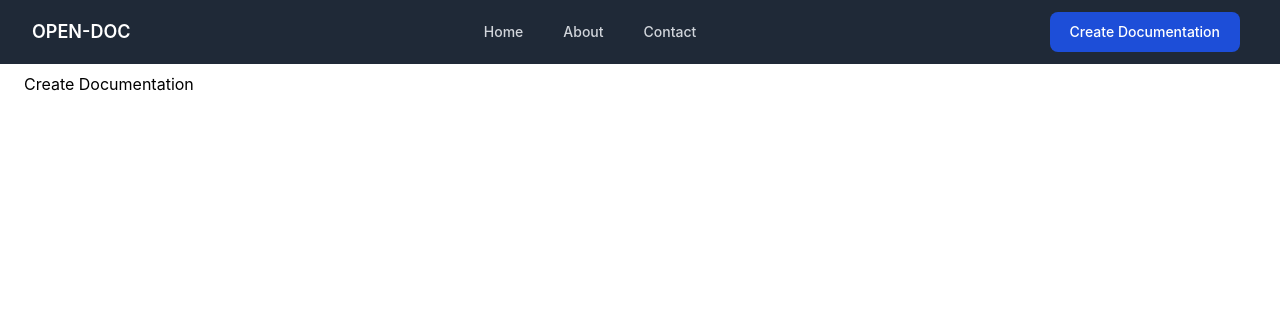
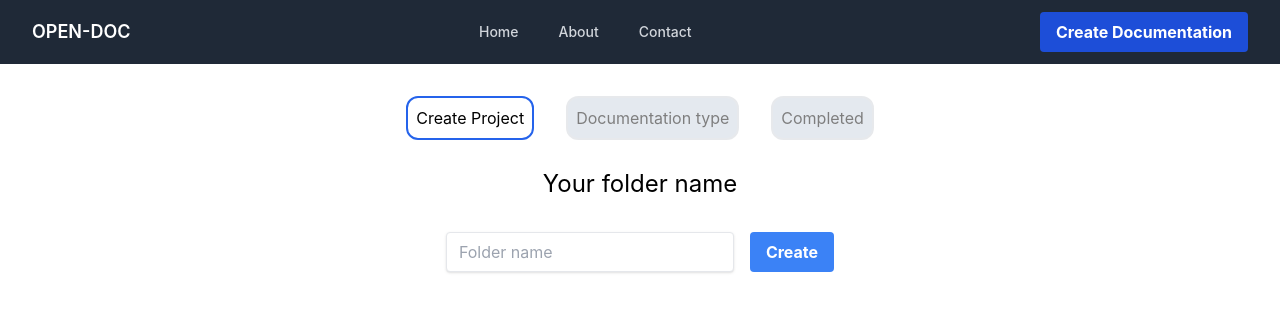
Before and after one commit to Tysiachnyi/open-doc, a React (Create React App) app: page /home in a window 1280 px wide. Both pictures are taken after a click on the button "Create Documentation". Shown: the top 312 px of the page. Built offline with nearby package versions, Linux system fonts and the light colour scheme.

Commit message:
Added new component, added steps

```diff
--- a/src/components/Header/Header.tsx
+++ b/src/components/Header/Header.tsx
@@ -57,10 +57,10 @@ export default function Example() {
                   </div>
                 </div>
               </div>
-              <div className=" pt-2">
+              <div>
                 <button
                   type="button"
-                  className="text-white bg-blue-700 hover:bg-blue-800 focus:ring-4 focus:ring-blue-300 font-medium rounded-lg text-sm px-5 py-2.5 text-center mr-2 mb-2 dark:bg-blue-600 dark:hover:bg-blue-700 dark:focus:ring-blue-800"
+                  className="bg-blue-700 hover:bg-blue-600 text-white font-bold py-2 px-4 rounded"
                 >
                   <Link to={ROUTES.CREATE_DOCUMENTATION}>
                     Create Documentation
--- /dev/null
+++ b/src/components/Steps/Steps.tsx
@@ -0,0 +1,33 @@
+import { FC } from "react";
+import { STEPS } from "../../constants/Steps";
+
+type StepsProps = {
+  currentStep: string;
+};
+const Steps: FC<StepsProps> = ({ currentStep }) => {
+  const currentClassName = (value: boolean) => {
+    if (value) {
+      return "p-2 border-blue-600 border-2 rounded-xl";
+    } else {
+      return "p-2 border-gray-300 bg-slate-300 opacity-50 border-2 rounded-xl";
+    }
+  };
+
+  return (
+    <div className="pt-6">
+      <ul className="flex justify-center gap-8">
+        <li className={currentClassName(currentStep === STEPS.CREATE)}>
+          Create Project
+        </li>
+        <li className={currentClassName(currentStep === STEPS.TYPE)}>
+          Documentation type
+        </li>
+        <li className={currentClassName(currentStep === STEPS.DONE)}>
+          Completed
+        </li>
+      </ul>
+    </div>
+  );
+};
+
+export default Steps;
--- /dev/null
+++ b/src/components/Steps/components/Create.tsx
@@ -0,0 +1,43 @@
+import { ChangeEvent, FC, useState } from "react";
+import { STEPS } from "../../../constants/Steps";
+
+type CreateProps = {
+  handleStepChanged: (value: STEPS) => void;
+};
+
+const Create: FC<CreateProps> = ({ handleStepChanged }) => {
+  const [value, setValue] = useState("");
+
+  const handleChange = (e: ChangeEvent<HTMLInputElement>) => {
+    setValue(e.target.value);
+  };
+
+  const handleCreate = () => {
+    handleStepChanged(STEPS.TYPE);
+  };
+
+  return (
+    <div>
+      <div className="p-2 text-center text-2xl">Your folder name</div>
+      <div className="p-2 pt-6 flex justify-center">
+        <input
+          className="shadow appearance-none border rounded w-72 py-2 px-3 text-gray-700 leading-tight focus:outline-none focus:shadow-outline"
+          type="text"
+          placeholder="Folder name"
+          onChange={handleChange}
+          value={value}
+        />
+        <div className="pl-4">
+          <button
+            onClick={handleCreate}
+            className="bg-blue-500 hover:bg-blue-700 text-white font-bold py-2 px-4 rounded"
+          >
+            Create
+          </button>
+        </div>
+      </div>
+    </div>
+  );
+};
+
+export default Create;
--- /dev/null
+++ b/src/components/Steps/components/Type.tsx
@@ -0,0 +1,28 @@
+const Type = () => {
+  console.log("check");
+
+  return (
+    <div>
+      <div className="p-2 text-center text-2xl">Please select a type</div>
+      <div className="p-2 pt-6 flex justify-center">
+        {/* <input
+          className="shadow appearance-none border rounded w-72 py-2 px-3 text-gray-700 leading-tight focus:outline-none focus:shadow-outline"
+          type="text"
+          placeholder="Folder name"
+          onChange={handleChange}
+          value={value}
+        />
+        <div className="pl-4">
+          <button
+            onClick={handleCreate}
+            className="bg-blue-500 hover:bg-blue-700 text-white font-bold py-2 px-4 rounded"
+          >
+            Create
+          </button>
+            </div> */}
+      </div>
+    </div>
+  );
+};
+
+export default Type;
--- /dev/null
+++ b/src/constants/Steps.ts
@@ -0,0 +1,5 @@
+export enum STEPS {
+  CREATE = "create",
+  TYPE = "type",
+  DONE = "done",
+}
--- a/src/routes/CreateDocumentation/CreateDocumentation.tsx
+++ b/src/routes/CreateDocumentation/CreateDocumentation.tsx
@@ -1,5 +1,26 @@
+import { useState } from "react";
+import Create from "../../components/Steps/components/Create";
+import Type from "../../components/Steps/components/Type";
+import Steps from "../../components/Steps/Steps";
+import { STEPS } from "../../constants/Steps";
+
 const CreateDocumentation = () => {
-  return <h1>Create Documentation</h1>;
+  const [currentStep, setCurrentStep] = useState(STEPS.CREATE);
+
+  const handleStepChanged = (value: STEPS) => {
+    setCurrentStep(value);
+  };
+  return (
+    <main>
+      <Steps currentStep={currentStep} />
+      <div className="p-5">
+        {currentStep === STEPS.CREATE && (
+          <Create handleStepChanged={handleStepChanged} />
+        )}
+        {currentStep === STEPS.TYPE && <Type />}
+      </div>
+    </main>
+  );
 };
 
 export default CreateDocumentation;
--- a/src/routes/Home/Home.tsx
+++ b/src/routes/Home/Home.tsx
@@ -1,8 +1,7 @@
 const Home = () => {
   return (
-    <div>
-      <h1>HELLO!</h1>
-      <h2>WEB APP STIL IN PROGRESS</h2>
+    <div className=" text-center text-2xl">
+      <h1>Hello! This service for your documentation</h1>
     </div>
   );
 };
```
Also changed, not shown: 1 other file (tests, documents, lock files or other folders).
